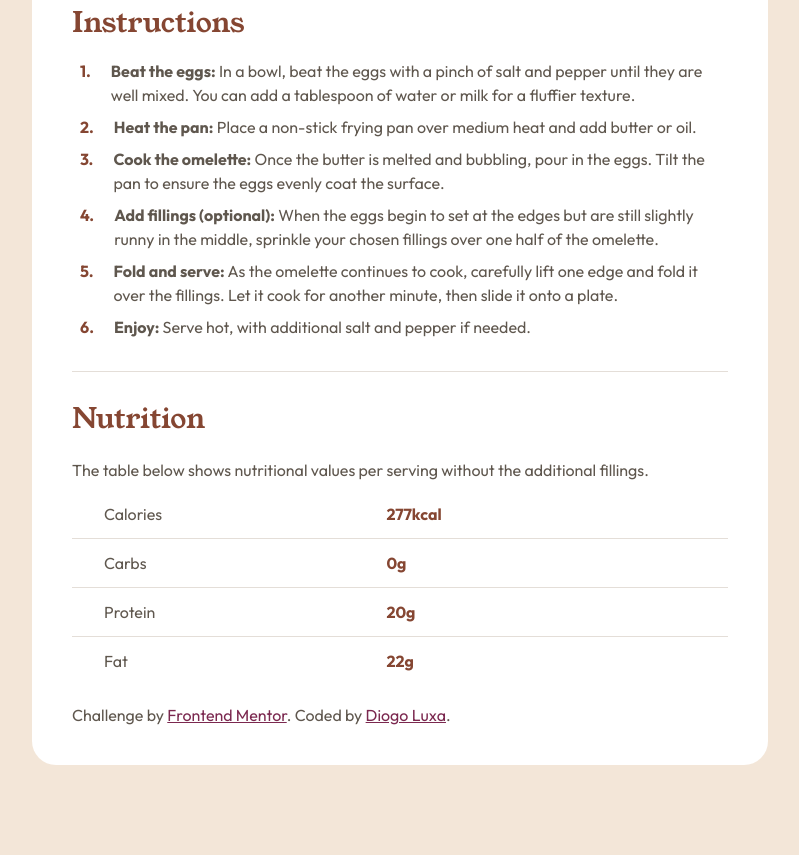
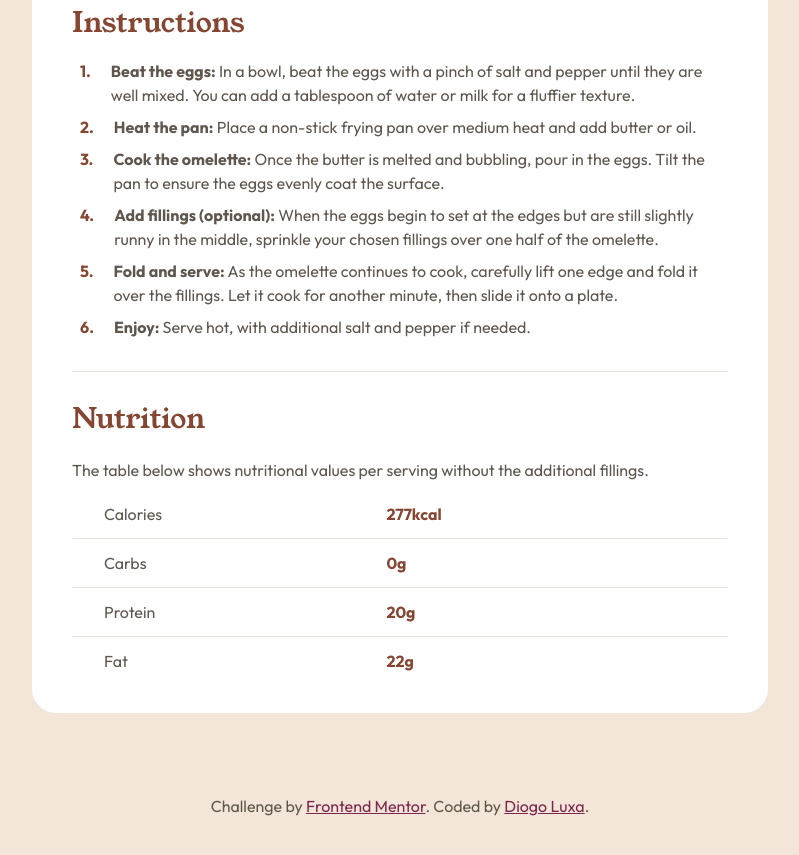
Before and after one commit to DiogoLuxa/frontend-mentor-recipe-page, a website: page index.html in a window 1280 px wide. Shown: the part 1113-1968 px from the top of the page, without its empty margins (240-1039 px from the left). Drawn offline with Linux system fonts and the light colour scheme.

Commit message:
mudancao attribution

```diff
--- a/index.html
+++ b/index.html
@@ -152,14 +152,14 @@
             </div>
           </div>
         </div>
-        <div class="attribution">
-          Challenge by
-          <a href="https://www.frontendmentor.io?ref=challenge" target="_blank"
-            >Frontend Mentor</a
-          >. Coded by
-          <a href="https://dlxagency.online/" target="_blank">Diogo Luxa</a>.
-        </div>
       </main>
+    </div>
+    <div class="attribution">
+      Challenge by
+      <a href="https://www.frontendmentor.io?ref=challenge" target="_blank"
+        >Frontend Mentor</a
+      >. Coded by
+      <a href="https://dlxagency.online/" target="_blank">Diogo Luxa</a>.
     </div>
   </body>
 </html>
--- a/sass/base/_base.scss
+++ b/sass/base/_base.scss
@@ -14,6 +14,7 @@ html {
   font-size: 62.5%;
 }
 body {
+  position: relative;
   display: flex;
   justify-content: center;
   align-items: center;
--- a/sass/layout/_main.scss
+++ b/sass/layout/_main.scss
@@ -69,6 +69,10 @@ main {
     }
   }
 }
+.attribution {
+  position: absolute;
+  bottom: 2rem;
+}
 @media (min-width: 736px) {
   main {
     display: flex;
```
Also changed, not shown: sass/style.css, 1 other file.
